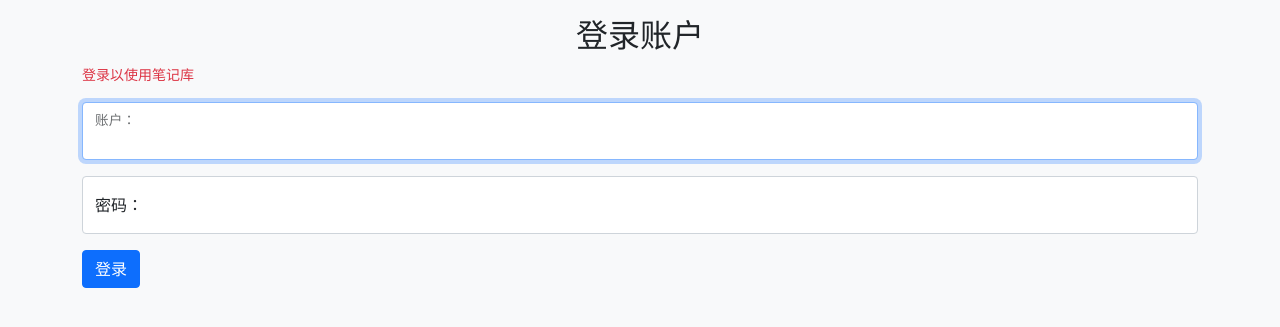
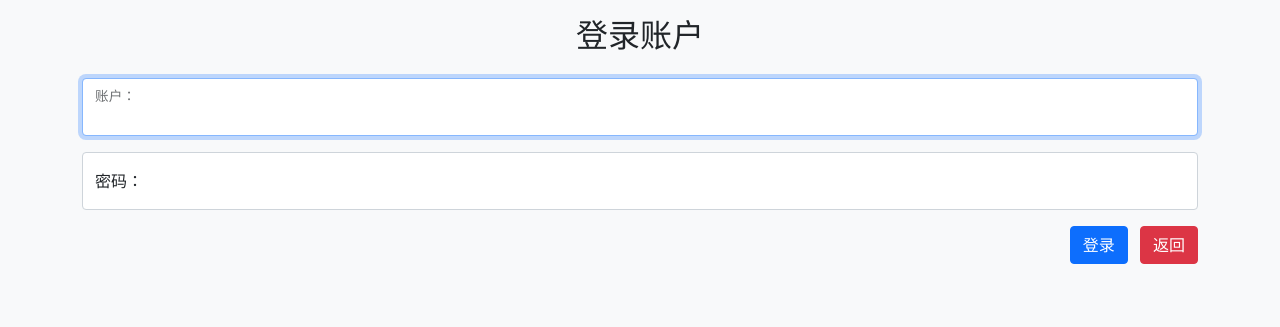
Before and after one commit to RoyCoya/RoddyCafe_v0.1, a Django app: a page that uses RoddyCafe/templates/registration/login.html in a window 1280 px wide. Shown: the top 327 px of the page. Run offline with Django 4.2, Linux system fonts and the light colour scheme; some libraries are stand-ins or nearby versions.

Commit message:
[fixed] Can't redirect correctly after login

```diff
--- a/RoddyCafe/templates/registration/login.html
+++ b/RoddyCafe/templates/registration/login.html
@@ -22,8 +22,6 @@
                 {% if next %}
                     {% if user.is_authenticated %}
                         <small class="text-danger">您的账户无使用权限</small>
-                    {% else %}
-                        <small class="text-danger">登录以使用笔记库</small>
                     {% endif %}
                 {% endif %}
             </div>
@@ -36,7 +34,11 @@
                 <input class="form-control" type="password" name="password" id="input_password" autocomplete="current-password" placeholder="password" id="id_password" required>
                 <label for="input_password">密码：</label>
             </div>
-            <button class="btn btn-primary" type="submit">登录</button>
+            <input type="hidden" name="next" value="{{ next }}">
+            <div class="text-end">
+                <button class="btn btn-primary me-2" type="submit">登录</button>
+                <a class="btn btn-danger" href="{% url 'RoddyCafe_index' %}">返回</a>
+            </div>
         </form>
     </div>
 </div>
```
